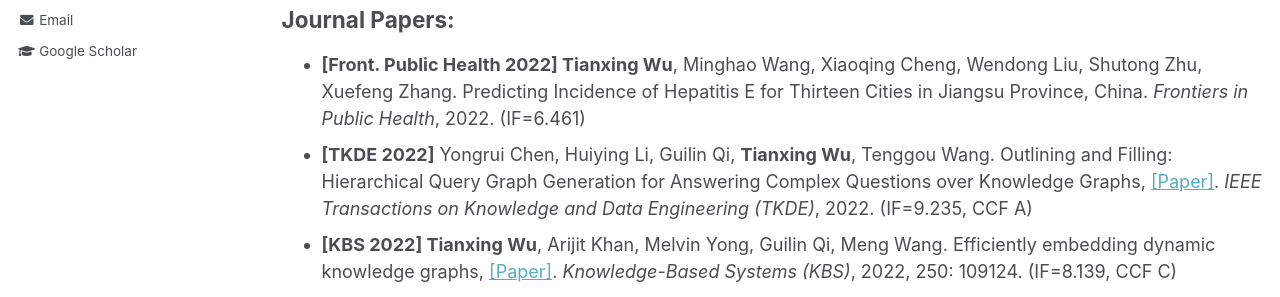
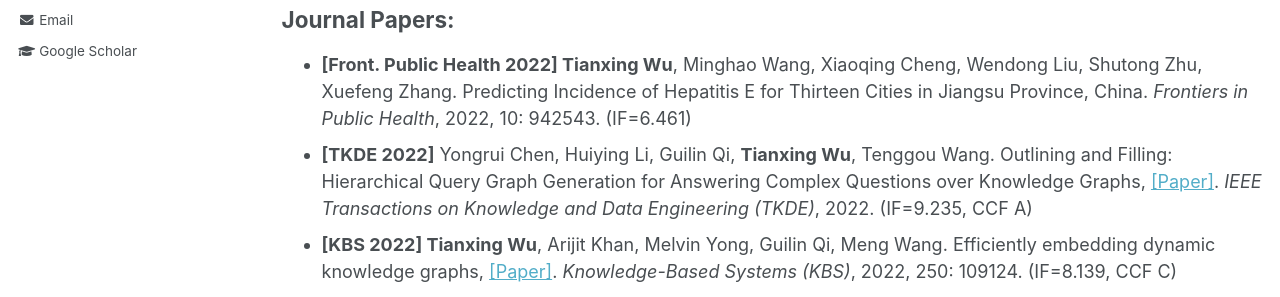
Before and after one commit to tianxing-wu/tianxing-wu.github.io, a Jekyll site: the page built from _pages/selected_publications.md, in a window 1280 px wide and 900 px high. Shown: the part 401-698 px from the top of the window. Built offline with Jekyll 4.4.1, drawn with Linux system fonts in a browser that asks for light colours.

Commit message:
Update selected_publications.md

```diff
--- a/_pages/selected_publications.md
+++ b/_pages/selected_publications.md
@@ -9,7 +9,7 @@ The full list of my publications can be found in [Google Scholar](https://schola
 * **Tianxing Wu**, Guilin Qi, Cheng Li. Introduction to Chinese Knowledge Graphs and their Applications, [[Link]](https://www.emerald.com/insight/content/doi/10.1108/978-1-78756-679-820191010/full/html). <i>The New Silk Road Leads through the Arab Peninsula: Mastering Global Business and Innovation</i>. Emerald Publishing Limited, 2019: 153-167.
 
 ## Journal Papers:
-* **[Front. Public Health 2022] Tianxing Wu**, Minghao Wang, Xiaoqing Cheng, Wendong Liu, Shutong Zhu, Xuefeng Zhang. Predicting Incidence of Hepatitis E for Thirteen Cities in Jiangsu Province, China. <i>Frontiers in Public Health</i>, 2022. (IF=6.461)
+* **[Front. Public Health 2022] Tianxing Wu**, Minghao Wang, Xiaoqing Cheng, Wendong Liu, Shutong Zhu, Xuefeng Zhang. Predicting Incidence of Hepatitis E for Thirteen Cities in Jiangsu Province, China. <i>Frontiers in Public Health</i>, 2022, 10: 942543. (IF=6.461)
 * **[TKDE 2022]** Yongrui Chen, Huiying Li, Guilin Qi, **Tianxing Wu**, Tenggou Wang. Outlining and Filling: Hierarchical Query Graph Generation for Answering Complex Questions over Knowledge Graphs, [[Paper]](https://arxiv.org/abs/2111.00732). <i>IEEE Transactions on Knowledge and Data Engineering (TKDE)</i>, 2022. (IF=9.235, CCF A)
 * **[KBS 2022] Tianxing Wu**, Arijit Khan, Melvin Yong, Guilin Qi, Meng Wang. Efficiently embedding dynamic knowledge graphs, [[Paper]](https://arxiv.org/pdf/1910.06708.pdf). <i>Knowledge-Based Systems (KBS)</i>, 2022, 250: 109124. (IF=8.139, CCF C)
 * **[WWWJ 2020] Tianxing Wu**, Haofen Wang, Cheng Li, Guilin Qi, Xing Niu, Meng Wang, Lin Li, Chaomin Shi. Knowledge graph construction from multiple online encyclopedias, [[Paper]](https://tianxing-wu.github.io/files/paper/WWWJ2020.pdf) [[Data]](http://openkg.cn/dataset/zhishi-me-dump). <i>World Wide Web-Internet and Web Information Systems (WWWJ)</i>, 2020, 23(5): 2671-2698. (IF=2.892, CCF B)
```
